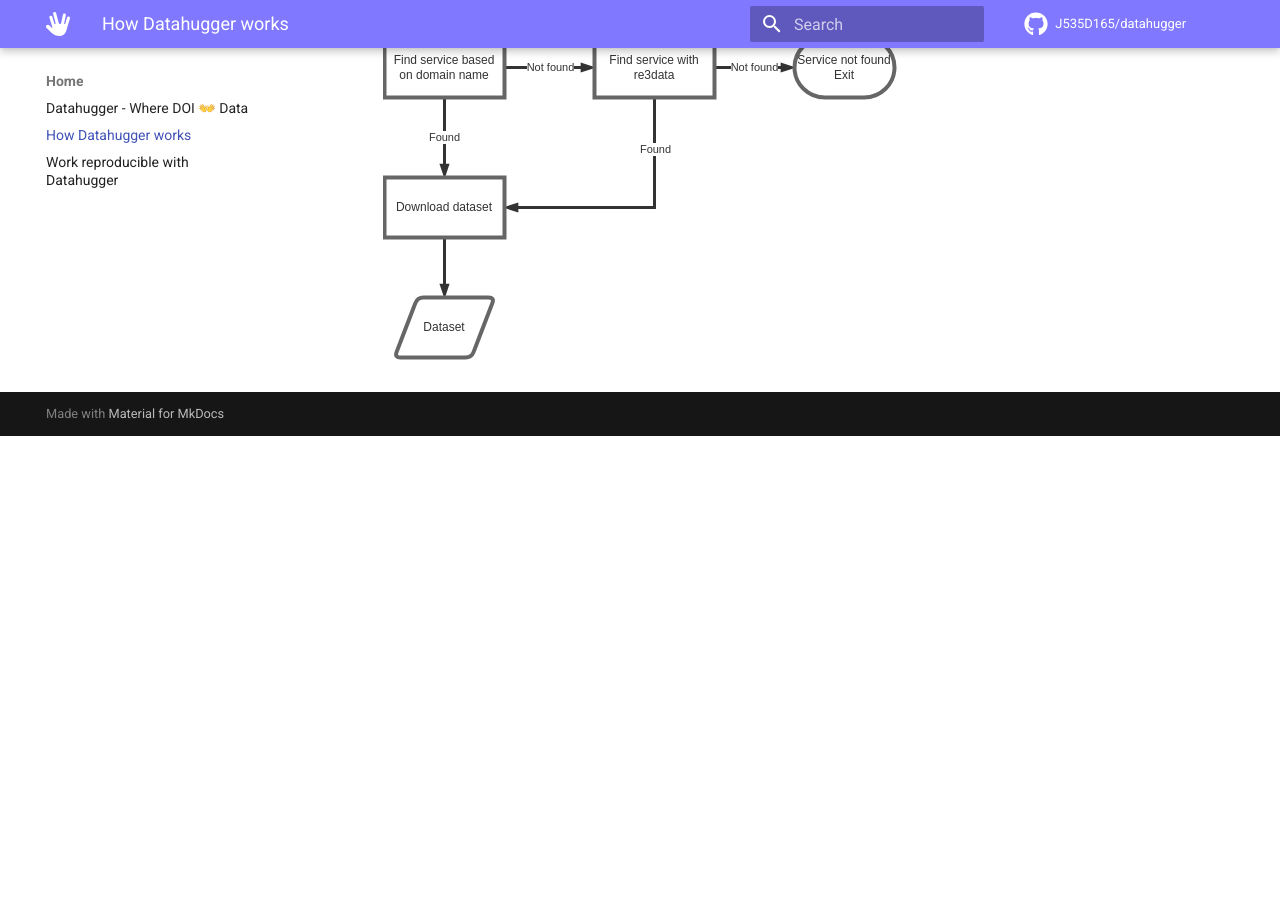
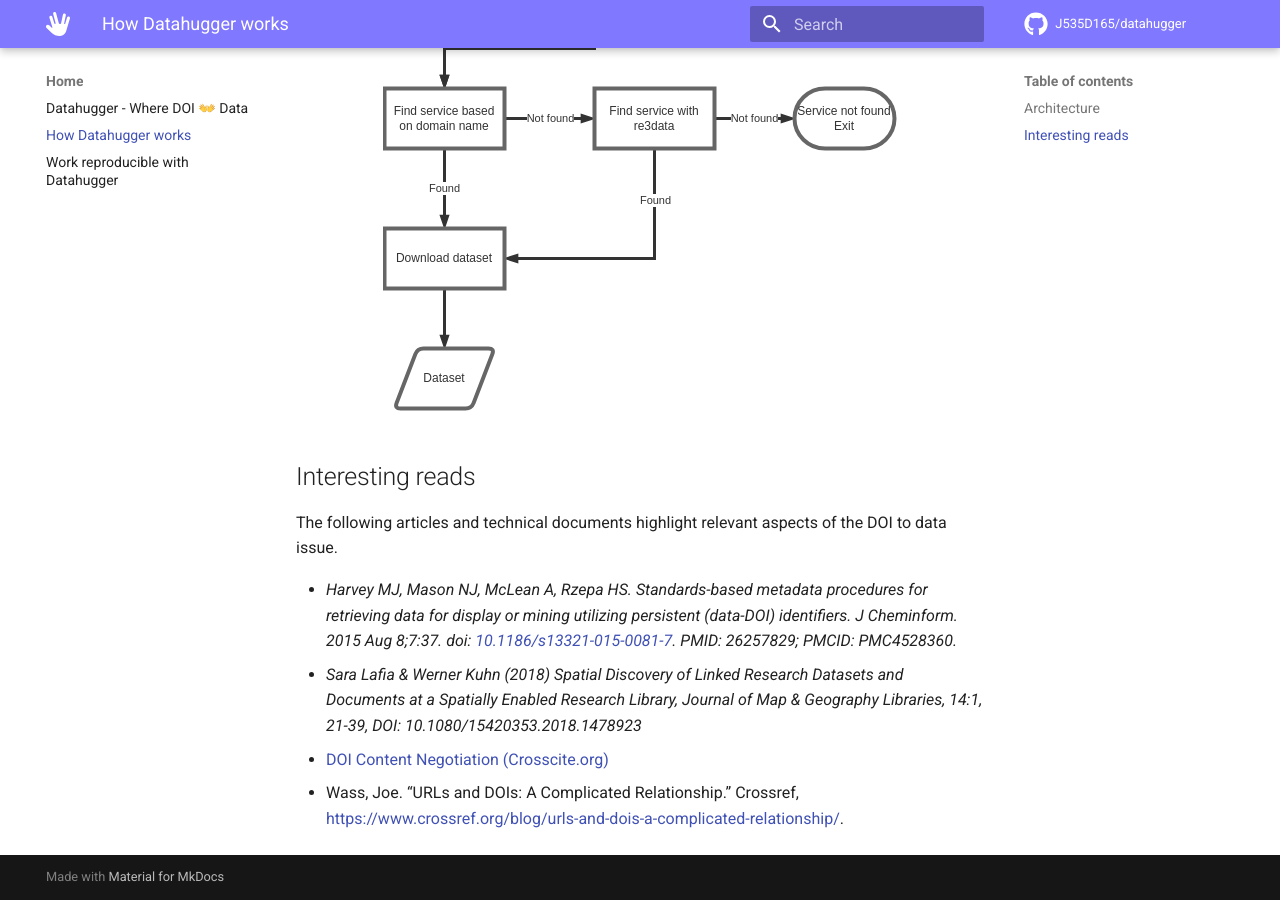
Before and after one commit to J535D165/datahugger, an MkDocs documentation site: the page built from docs/working.md, in a window 1280 px wide and 900 px high, scrolled down 691 px. Built offline with MkDocs 1.6.1 and Material for MkDocs 9.7.7, drawn with Linux system fonts in a browser that asks for light colours; comment, search, counter and statistics services are not loaded; before the commit the page ends 1127 px from its top, so only the background shows below that.

Commit message:
Add info on interesting reads to the docs

```diff
--- a/docs/working.md
+++ b/docs/working.md
@@ -1,4 +1,6 @@
 # How Datahugger works
+
+## Architecture
 
 Datahugger solves both a conceptual and technical issue. The main challenge
 for datahugger is to connect the DOI to the machine-to-machine interface of
@@ -11,3 +13,13 @@ The following flowchart provides an overview of the working of datahugger.
 <p align="center">
   <img alt="Datahugger - Architecture" src="../images/datahugger_architecture.drawio.svg">
 </p>
+
+## Interesting reads
+
+The following articles and technical documents highlight relevant aspects of
+the DOI to data issue.
+
+- *Harvey MJ, Mason NJ, McLean A, Rzepa HS. Standards-based metadata procedures for retrieving data for display or mining utilizing persistent (data-DOI) identifiers. J Cheminform. 2015 Aug 8;7:37. doi: [10.1186/s13321-015-0081-7](https://doi.org/10.1186%2Fs13321-015-0081-7). PMID: 26257829; PMCID: PMC4528360.*
+- *Sara Lafia & Werner Kuhn (2018) Spatial Discovery of Linked Research Datasets and Documents at a Spatially Enabled Research Library, Journal of Map & Geography Libraries, 14:1, 21-39, DOI: 10.1080/15420353.2018.1478923*
+- [DOI Content Negotiation (Crosscite.org)](https://citation.crosscite.org/docs.html)
+- Wass, Joe. “URLs and DOIs: A Complicated Relationship.” Crossref, [https://www.crossref.org/blog/urls-and-dois-a-complicated-relationship/](https://www.crossref.org/blog/urls-and-dois-a-complicated-relationship/).
```
Also changed, not shown: README.md (+0 -8 lines).
